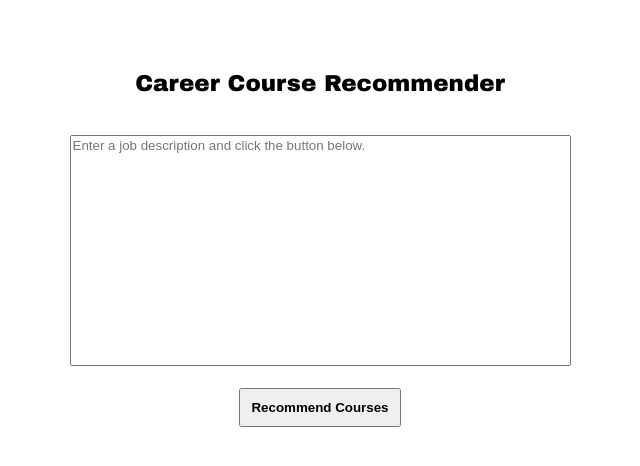
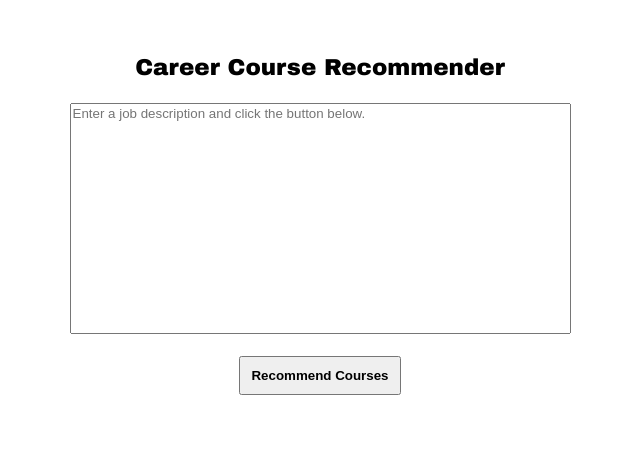
Before and after one commit to brooksjessup/Course_Recommender, a Flask app: page / in a window 1280 px wide. Shown: the top 466 px of the page, without its empty margins (320-960 px from the left). Run offline with Flask 2, Linux system fonts and the light colour scheme.

Commit message:
style updates

```diff
--- a/static/css/styles.css
+++ b/static/css/styles.css
@@ -12,23 +12,9 @@ header {
   font-size: 23px;
   font-weight: 700;
   font-style: normal;
-  padding-top: 3rem;
-  padding-bottom: 1rem;
+  padding-top: 2rem;
+  /* padding-bottom: 0rem; */
 }
-
-/* footer {
-  padding-top: 1rem;
-  text-align: center;
-} */
-
-/* .description {
-  text-align: center;
-  color: black;
-  font-family: Verdana, sans-serif;
-  font-size: 20px;
-  font-weight: 500;
-  font-style: italic;
-} */
 
 .submission-form {
   text-align: center;
--- a/templates/form.html
+++ b/templates/form.html
@@ -26,9 +26,5 @@
 
 	</main>
 
-	<footer>
-		<!-- <i class="fa fa-car"></i> -->
-	</footer>
-
 </body>
 </html>
```
Also changed, not shown: templates/results.html (+5 -4 lines).
